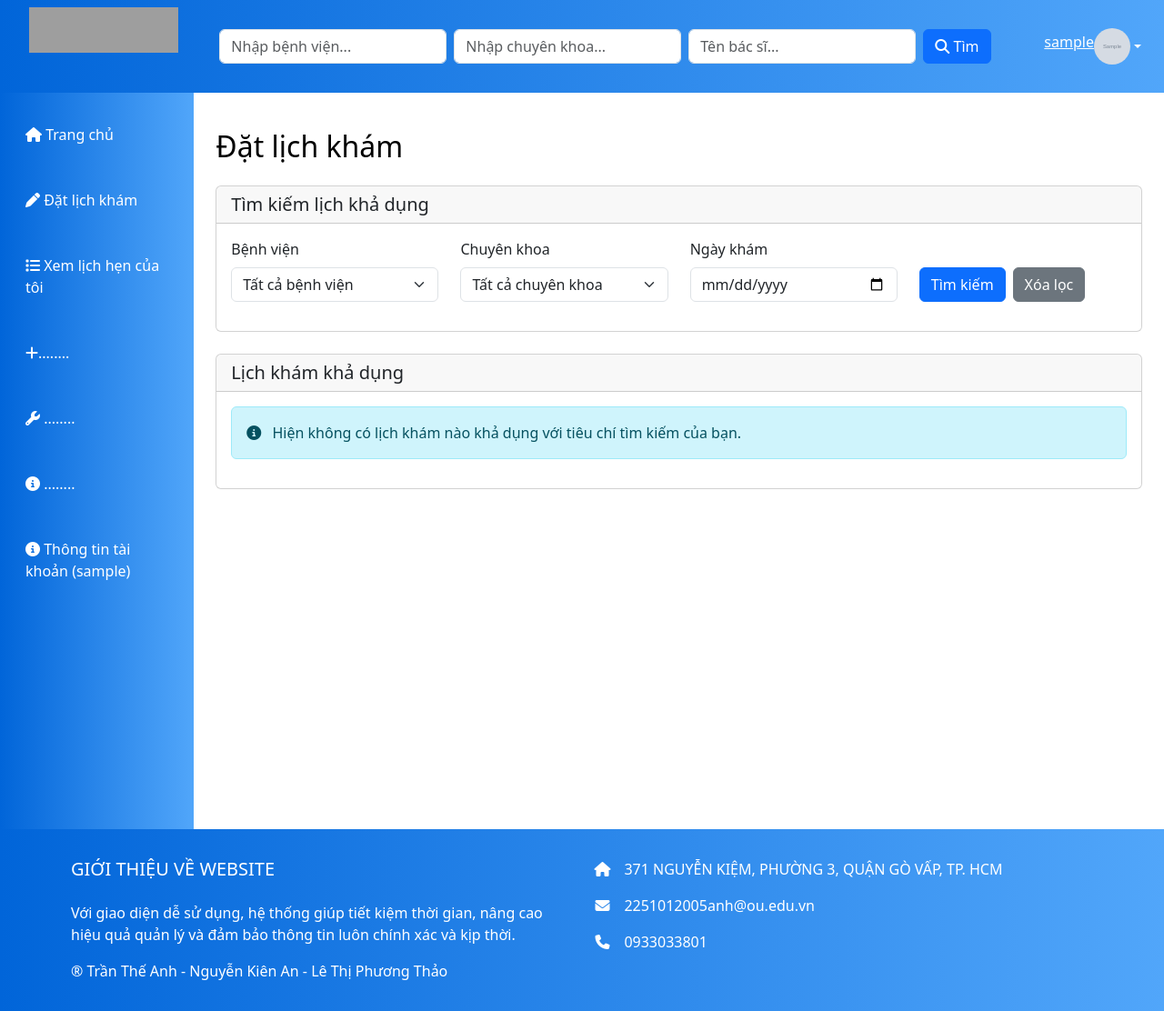
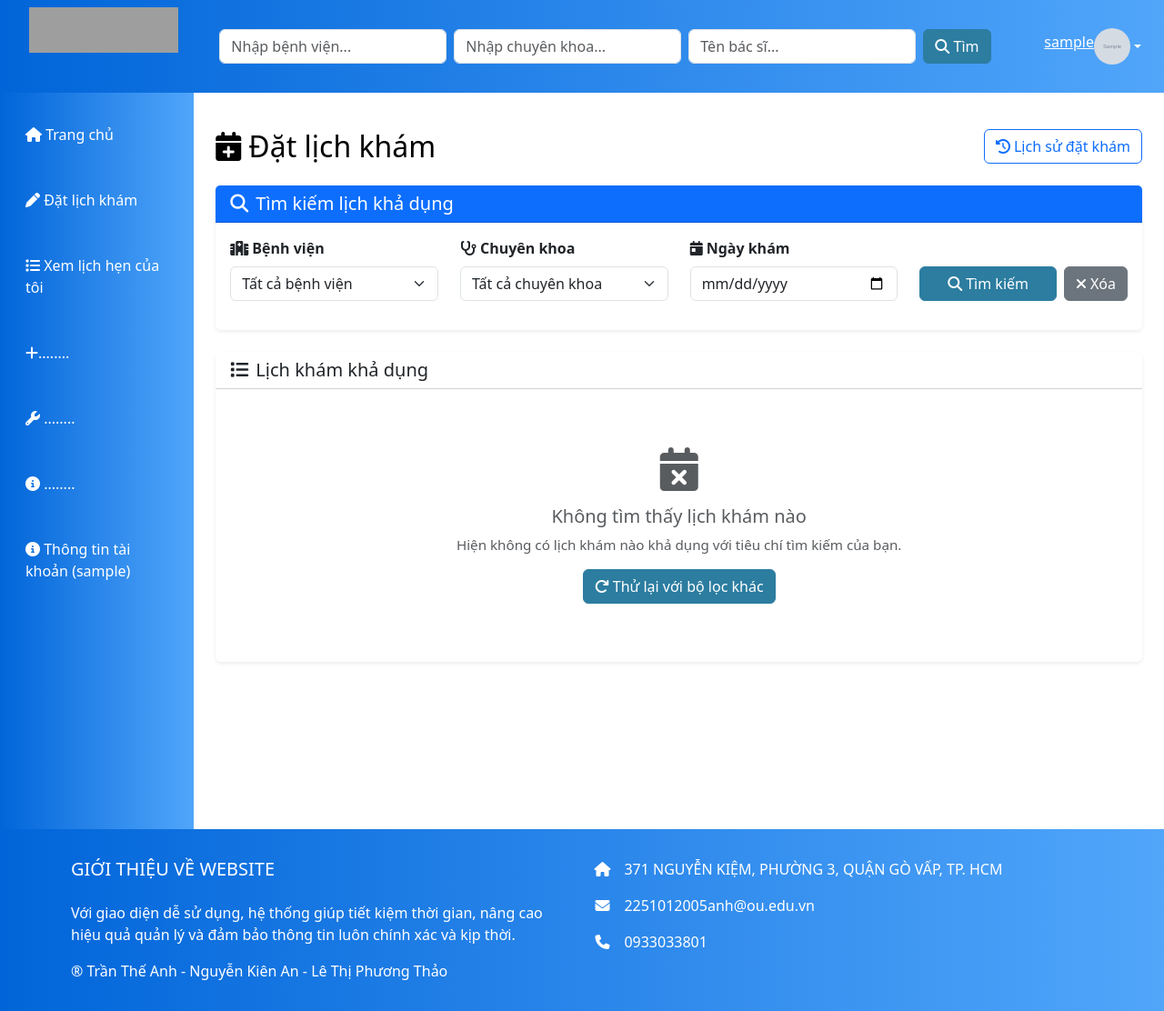
Before and after one commit to Theanh130124/Flask_Schedule_Health, a Flask app: page /availableslot in a window 1280 px wide. Shown: the whole page at 91% size. Run offline with Flask 3, Linux system fonts and the light colour scheme; a user stored in the database is signed in; tables that the repository leaves empty hold one stand-in row (values such as "Sample post"); grey boxes marked "Sample" are stand-in pictures; some libraries are stand-ins or nearby versions; grey boxes are pictures that could not be loaded.

Commit message:
Fix search UI

```diff
--- a/app/dao/dao_search.py
+++ b/app/dao/dao_search.py
@@ -42,7 +42,7 @@ def search_doctors(hospital_name=None, specialty_name=None, doctor_name=None,
             "experience": d.years_experience,
             "consultation_fee": float(d.consultation_fee) if d.consultation_fee is not None else None,
             "rating": float(d.average_rating) if d.average_rating is not None else None,
-
+            "avatar": d.user.avatar,
             "accepts_insurance": bool(d.hospital.accepts_insurance),
         })
     return results
--- a/app/templates/available_slots.html
+++ b/app/templates/available_slots.html
@@ -2,18 +2,25 @@
 
 {% block content %}
 <div class="container mt-4">
-    <h2 class="mb-4">Đặt lịch khám</h2>
+    <div class="d-flex justify-content-between align-items-center mb-4">
+        <h2 class="mb-0"><i class="fas fa-calendar-plus me-2"></i>Đặt lịch khám</h2>
+        <a href="{{ url_for('my_appointments') }}" class="btn btn-outline-primary">
+            <i class="fas fa-history me-1"></i>Lịch sử đặt khám
+        </a>
+    </div>
 
     <!-- Form lọc -->
-    <div class="card mb-4">
-        <div class="card-header">
-            <h5 class="mb-0">Tìm kiếm lịch khả dụng</h5>
+    <div class="card mb-4 border-0 shadow-sm">
+        <div class="card-header bg-primary text-white">
+            <h5 class="mb-0"><i class="fas fa-search me-2"></i>Tìm kiếm lịch khả dụng</h5>
         </div>
         <div class="card-body">
             <form method="get" action="{{ url_for('available_slots') }}">
                 <div class="row">
                     <div class="col-md-3 mb-3">
-                        <label for="hospital" class="form-label">Bệnh viện</label>
+                        <label for="hospital" class="form-label fw-semibold">
+                            <i class="fas fa-hospital me-1"></i>Bệnh viện
+                        </label>
                         <select class="form-select" id="hospital" name="hospital_id">
                             <option value="">Tất cả bệnh viện</option>
                             {% for hospital in hospitals %}
@@ -26,7 +33,9 @@
                     </div>
 
                     <div class="col-md-3 mb-3">
-                        <label for="specialty" class="form-label">Chuyên khoa</label>
+                        <label for="specialty" class="form-label fw-semibold">
+                            <i class="fas fa-stethoscope me-1"></i>Chuyên khoa
+                        </label>
                         <select class="form-select" id="specialty" name="specialty_id">
                             <option value="">Tất cả chuyên khoa</option>
                             {% for specialty in specialties %}
@@ -39,15 +48,21 @@
                     </div>
 
                     <div class="col-md-3 mb-3">
-                        <label for="date" class="form-label">Ngày khám</label>
+                        <label for="date" class="form-label fw-semibold">
+                            <i class="fas fa-calendar-day me-1"></i>Ngày khám
+                        </label>
                         <input type="date" class="form-control" id="date" name="date"
                                value="{{ selected_date if selected_date else '' }}"
                                min="{{ current_date }}">
                     </div>
 
                     <div class="col-md-3 mb-3 d-flex align-items-end">
-                        <button type="submit" class="btn btn-primary me-2">Tìm kiếm</button>
-                        <a href="{{ url_for('available_slots') }}" class="btn btn-secondary">Xóa lọc</a>
+                        <button type="submit" class="btn btn-primary me-2 flex-grow-1">
+                            <i class="fas fa-search me-1"></i>Tìm kiếm
+                        </button>
+                        <a href="{{ url_for('available_slots') }}" class="btn btn-secondary">
+                            <i class="fas fa-times me-1"></i>Xóa
+                        </a>
                     </div>
                 </div>
                 <!-- Thêm các tham số phân trang vào form -->
@@ -57,11 +72,11 @@
     </div>
 
     <!-- Danh sách slot khả dụng -->
-    <div class="card">
-        <div class="card-header d-flex justify-content-between align-items-center">
-            <h5 class="mb-0">Lịch khám khả dụng</h5>
+    <div class="card border-0 shadow-sm">
+        <div class="card-header bg-white d-flex justify-content-between align-items-center">
+            <h5 class="mb-0"><i class="fas fa-list me-2"></i>Lịch khám khả dụng</h5>
             {% if total_slots > 0 %}
-            <span class="badge bg-primary">Tổng: {{ total_slots }} slot</span>
+            <span class="badge bg-primary rounded-pill">Tổng: {{ total_slots }} slot</span>
             {% endif %}
         </div>
         <div class="card-body">
@@ -69,34 +84,50 @@
             <div class="row">
                 {% for slot in available_slots %}
                 <div class="col-md-6 col-lg-4 mb-4">
-                    <div class="card h-100">
+                    <div class="card h-100 slot-card">
                         <div class="card-body">
-                            <h5 class="card-title">Dr. {{ slot.doctor.user.first_name }} {{ slot.doctor.user.last_name }}</h5>
-                            <h6 class="card-subtitle mb-2 text-muted">{{ slot.doctor.specialty.name }}</h6>
-
-                            <div class="mb-2">
-                                <strong>Bệnh viện:</strong> {{ slot.doctor.hospital.name }}
+                            <div class="d-flex align-items-center mb-3">
+                                <img src="{{slot.doctor.user.avatar}}"
+                                     alt="Avatar" class="rounded-circle me-3" width="60" height="60">
+                                <div>
+                                    <h5 class="card-title mb-0 text-primary">BS. {{ slot.doctor.user.first_name }} {{ slot.doctor.user.last_name }}</h5>
+                                    <span class="badge bg-info bg-opacity-10 text-info">{{ slot.doctor.specialty.name }}</span>
+                                </div>
                             </div>
 
                             <div class="mb-2">
-                                <strong>Địa chỉ:</strong> {{ slot.doctor.hospital.address }}
+                                <i class="fas fa-hospital text-primary me-2"></i>
+                                <span class="text-muted">{{ slot.doctor.hospital.name }}</span>
                             </div>
 
-                            <div class="mb-2">
-                                <strong>Ngày:</strong> {{ slot.slot_date.strftime('%d/%m/%Y') }}
+                            <div class="mb-2 small text-truncate">
+                                <i class="fas fa-map-marker-alt text-primary me-2"></i>
+                                {{ slot.doctor.hospital.address }}
                             </div>
 
-                            <div class="mb-2">
-                                <strong>Giờ:</strong> {{ slot.start_time.strftime('%H:%M') }} - {{ slot.end_time.strftime('%H:%M') }}
+                            <div class="d-flex justify-content-between mb-2">
+                                <div>
+                                    <i class="far fa-calendar-alt text-primary me-2"></i>
+                                    <span>{{ slot.slot_date.strftime('%d/%m/%Y') }}</span>
+                                </div>
+                                <div>
+                                    <i class="far fa-clock text-primary me-2"></i>
+                                    <span>{{ slot.start_time.strftime('%H:%M') }} - {{ slot.end_time.strftime('%H:%M') }}</span>
+                                </div>
                             </div>
 
-                            <div class="mb-3">
-                                <strong>Phí khám:</strong>
-                                <span class="text-primary fw-bold">{{ "{:,.0f} VNĐ".format(slot.doctor.consultation_fee) }}</span>
+                            <div class="mb-3 d-flex justify-content-between align-items-center">
+                                <div>
+                                    <i class="fas fa-money-bill-wave text-primary me-2"></i>
+                                    <span class="fw-bold text-primary">{{ "{:,.0f} VNĐ".format(slot.doctor.consultation_fee) }}</span>
+                                </div>
+                                <span class="badge bg-success bg-opacity-10 text-success">Còn trống</span>
                             </div>
 
                             <a href="{{ url_for('book_appointment', slot_id=slot.slot_id) }}"
-                               class="btn btn-success w-100">Đặt lịch ngay</a>
+                               class="btn btn-success w-100">
+                                <i class="fas fa-calendar-check me-2"></i>Đặt lịch ngay
+                            </a>
                         </div>
                     </div>
                 </div>
@@ -144,14 +175,53 @@
             <!-- Kết thúc phân trang -->
 
             {% else %}
-            <div class="alert alert-info">
-                <i class="fas fa-info-circle me-2"></i>
-                Hiện không có lịch khám nào khả dụng với tiêu chí tìm kiếm của bạn.
+            <div class="text-center py-5">
+                <i class="fas fa-calendar-times fa-3x text-muted mb-3"></i>
+                <h5 class="text-muted">Không tìm thấy lịch khám nào</h5>
+                <p class="text-muted">Hiện không có lịch khám nào khả dụng với tiêu chí tìm kiếm của bạn.</p>
+                <a href="{{ url_for('available_slots') }}" class="btn btn-primary mt-2">
+                    <i class="fas fa-redo me-1"></i>Thử lại với bộ lọc khác
+                </a>
             </div>
             {% endif %}
         </div>
     </div>
 </div>
+
+<style>
+    .slot-card {
+        transition: transform 0.2s ease, box-shadow 0.2s ease;
+    }
+
+    .slot-card:hover {
+        transform: translateY(-5px);
+        box-shadow: 0 0.5rem 1rem rgba(0, 0, 0, 0.15);
+    }
+
+    .form-select:focus, .form-control:focus {
+        border-color: #2c7da0;
+        box-shadow: 0 0 0 0.25rem rgba(44, 125, 160, 0.25);
+    }
+
+    .btn-primary {
+        background-color: #2c7da0;
+        border-color: #2c7da0;
+    }
+
+    .btn-primary:hover {
+        background-color: #236685;
+        border-color: #236685;
+    }
+
+    .page-item.active .page-link {
+        background-color: #2c7da0;
+        border-color: #2c7da0;
+    }
+
+    .page-link {
+        color: #2c7da0;
+    }
+</style>
 
 <script>
 // Set min date cho input date là ngày hiện tại
```
Also changed, not shown: app/dao/dao_payment.py (+18 -2 lines), app/templates/appointment_detail.html (+28 -19 lines), app/templates/search_results.html (+24 -4 lines).
